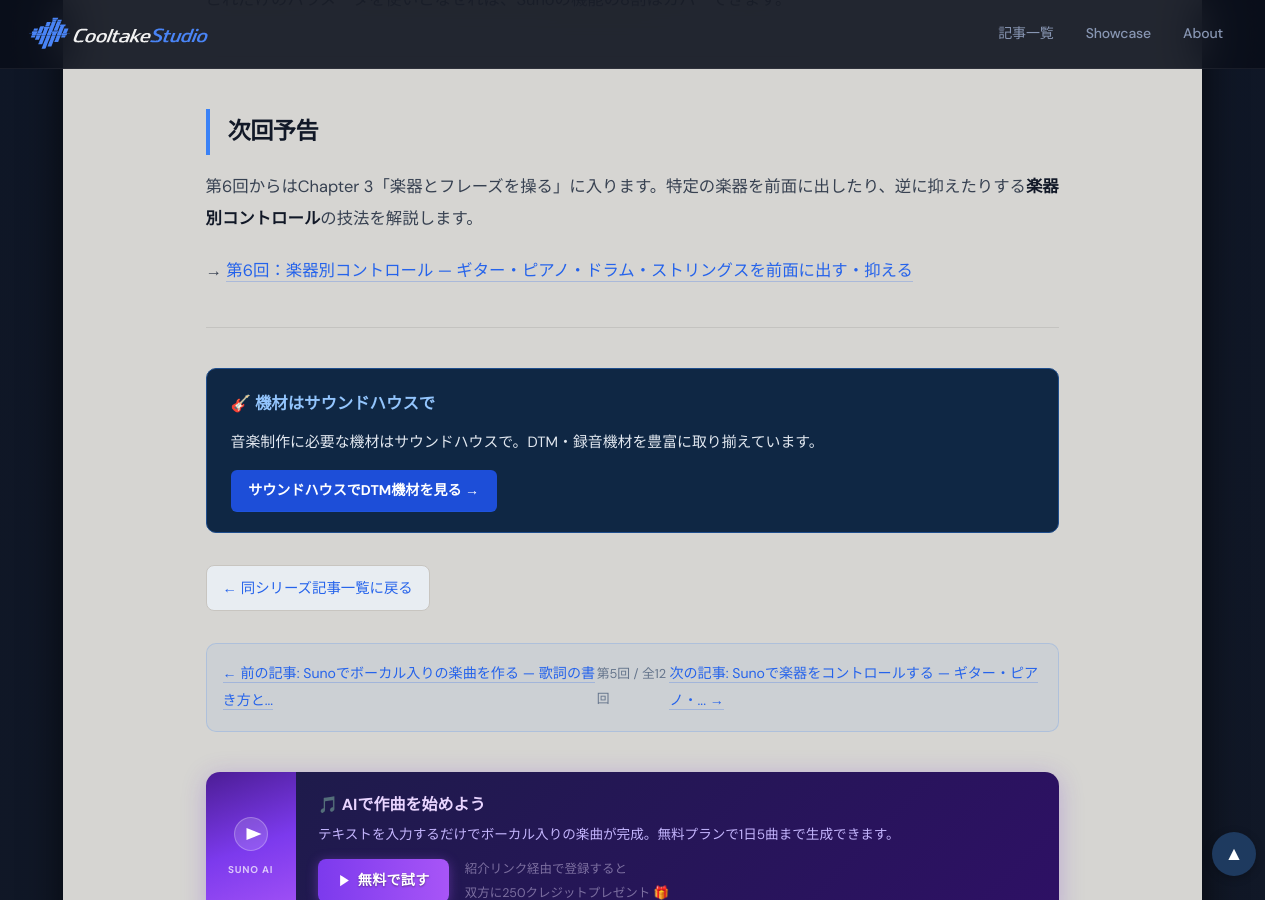
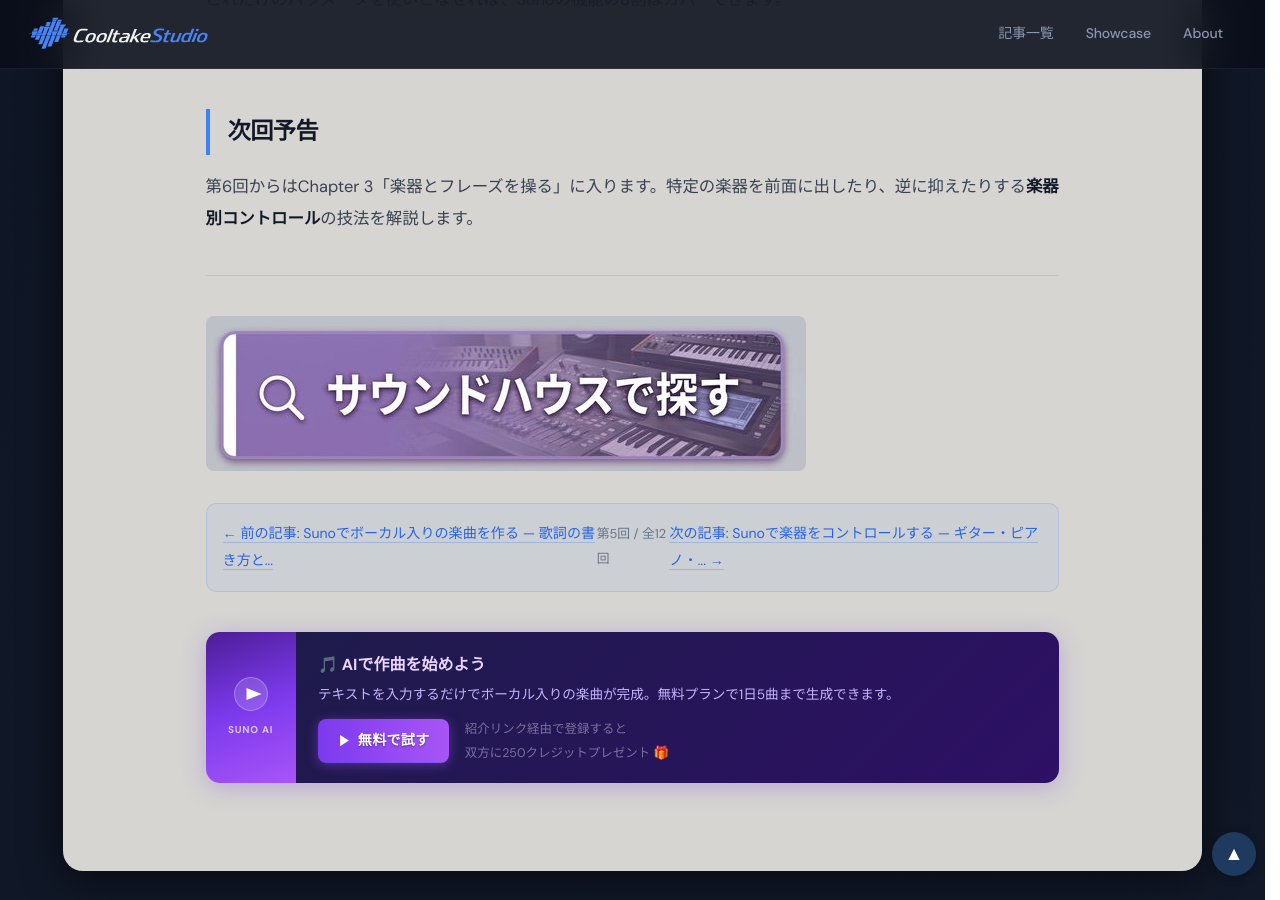
Before and after one commit to cooltake/cooltake-staging, a Jekyll site: the page built from _posts/2026-06-23-suno-guide-05.md, in a window 1280 px wide and 900 px high, scrolled down 4967 px. Built offline with Jekyll 4.4.1, drawn with Linux system fonts in a browser that asks for light colours; some web fonts are replaced.

Commit message:
fix: Sunoガイド 次回予告重複リンク削除・同シリーズ一覧削除・サウンドハウス画像ボタン化
Co-Authored-By: Claude Sonnet 4.6 <noreply@anthropic.com>

```diff
--- a/_posts/2026-06-23-suno-guide-04.md
+++ b/_posts/2026-06-23-suno-guide-04.md
@@ -234,16 +234,13 @@ lo-fi hip hop, piano, soft drums, instrumental, no vocals
 
 第5回では「Custom Modeの全パラメータ」を解説します。Style・Lyrics・Titleそれぞれの役割と、ここまで学んだ技法を組み合わせて完成度を上げる方法を紹介します。
 
-→ [第5回：Custom Modeを使いこなす — 全パラメータ解説](/production/suno-guide-05/)
-
 ---
 
-<div style="background:#0f2744;border:1px solid #1e4d8c;border-radius:10px;padding:1.2rem 1.5rem;margin:2rem 0;">
-  <div style="font-weight:700;color:#93c5fd;margin-bottom:.5rem;">🎸 機材はサウンドハウスで</div>
-  <p style="margin:0;font-size:.93rem;color:#e2e8f0;">音楽制作に必要な機材はサウンドハウスで。DTM・録音機材を豊富に取り揃えています。</p>
-  <a href="https://h.accesstrade.net/sp/cc?rk=01001xqc00os63&url=https%3A%2F%2Fwww.soundhouse.co.jp%2Fsearch%2Findex%2F%3Fcategory%3D%26search_all%3DDTM" rel="nofollow" referrerpolicy="no-referrer-when-downgrade" style="display:inline-block;margin-top:.8rem;padding:.45rem 1.1rem;background:#1d4ed8;color:#ffffff !important;border-radius:6px;text-decoration:none;font-size:.88rem;font-weight:600;">サウンドハウスでDTM機材を見る →</a>
+<div style="margin:2rem 0;">
+  <a href="https://h.accesstrade.net/sp/cc?rk=01001xqc00os63&url=https%3A%2F%2Fwww.soundhouse.co.jp%2Fsearch%2Findex%2F%3Fcategory%3D%26search_all%3DDTM" rel="nofollow" referrerpolicy="no-referrer-when-downgrade" target="_blank">
+    <img src="/assets/images/btn-soundhouse.jpg" alt="DTM 音楽制作 機材 をサウンドハウスで探す" style="max-width:100%;height:auto;border-radius:8px;display:block;">
+  </a>
 </div>
-<div style="margin:2rem 0;"><a href="/series-list.html?series=suno-guide" style="display:inline-block;padding:.5rem 1rem;background:#e8edf2;border:1px solid #c8c5c0;border-radius:8px;color:#1e3a5f;text-decoration:none;font-size:.9rem;">← 同シリーズ記事一覧に戻る</a></div>
 
 {% include suno-series-nav.html current=4 %}
 
--- a/_posts/2026-06-23-suno-guide-05.md
+++ b/_posts/2026-06-23-suno-guide-05.md
@@ -175,16 +175,13 @@ Extend           → 楽曲を延長してクオリティを上げる
 
 第6回からはChapter 3「楽器とフレーズを操る」に入ります。特定の楽器を前面に出したり、逆に抑えたりする**楽器別コントロール**の技法を解説します。
 
-→ [第6回：楽器別コントロール — ギター・ピアノ・ドラム・ストリングスを前面に出す・抑える](/production/suno-guide-06/)
-
 ---
 
-<div style="background:#0f2744;border:1px solid #1e4d8c;border-radius:10px;padding:1.2rem 1.5rem;margin:2rem 0;">
-  <div style="font-weight:700;color:#93c5fd;margin-bottom:.5rem;">🎸 機材はサウンドハウスで</div>
-  <p style="margin:0;font-size:.93rem;color:#e2e8f0;">音楽制作に必要な機材はサウンドハウスで。DTM・録音機材を豊富に取り揃えています。</p>
-  <a href="https://h.accesstrade.net/sp/cc?rk=01001xqc00os63&url=https%3A%2F%2Fwww.soundhouse.co.jp%2Fsearch%2Findex%2F%3Fcategory%3D%26search_all%3DDTM" rel="nofollow" referrerpolicy="no-referrer-when-downgrade" style="display:inline-block;margin-top:.8rem;padding:.45rem 1.1rem;background:#1d4ed8;color:#ffffff !important;border-radius:6px;text-decoration:none;font-size:.88rem;font-weight:600;">サウンドハウスでDTM機材を見る →</a>
+<div style="margin:2rem 0;">
+  <a href="https://h.accesstrade.net/sp/cc?rk=01001xqc00os63&url=https%3A%2F%2Fwww.soundhouse.co.jp%2Fsearch%2Findex%2F%3Fcategory%3D%26search_all%3DDTM" rel="nofollow" referrerpolicy="no-referrer-when-downgrade" target="_blank">
+    <img src="/assets/images/btn-soundhouse.jpg" alt="DTM 音楽制作 機材 をサウンドハウスで探す" style="max-width:100%;height:auto;border-radius:8px;display:block;">
+  </a>
 </div>
-<div style="margin:2rem 0;"><a href="/series-list.html?series=suno-guide" style="display:inline-block;padding:.5rem 1rem;background:#e8edf2;border:1px solid #c8c5c0;border-radius:8px;color:#1e3a5f;text-decoration:none;font-size:.9rem;">← 同シリーズ記事一覧に戻る</a></div>
 
 {% include suno-series-nav.html current=5 %}
 
--- a/_posts/2026-06-23-suno-guide-06.md
+++ b/_posts/2026-06-23-suno-guide-06.md
@@ -159,16 +159,13 @@ no lead guitar solo, groovy, upbeat
 
 第7回では「フレーズ単位の制御」を解説します。今回学んだ楽器コントロールと組み合わせながら、`[guitar solo]`・`[piano break]`・`[build up]` などのフレーズタグを使って「ここで特定楽器が暴れる」という瞬間を設計する方法を紹介します。
 
-→ [第7回：フレーズ単位の制御 — イントロ・ソロ・ブレイクを意図通りに作る](/production/suno-guide-07/)
-
 ---
 
-<div style="background:#0f2744;border:1px solid #1e4d8c;border-radius:10px;padding:1.2rem 1.5rem;margin:2rem 0;">
-  <div style="font-weight:700;color:#93c5fd;margin-bottom:.5rem;">🎸 機材はサウンドハウスで</div>
-  <p style="margin:0;font-size:.93rem;color:#e2e8f0;">音楽制作に必要な機材はサウンドハウスで。ギター・ドラム・キーボードを豊富に取り揃えています。</p>
-  <a href="https://h.accesstrade.net/sp/cc?rk=01001xqc00os63&url=https%3A%2F%2Fwww.soundhouse.co.jp%2Fsearch%2Findex%2F%3Fcategory%3D%26search_all%3D%E3%82%AE%E3%82%BF%E3%83%BC" rel="nofollow" referrerpolicy="no-referrer-when-downgrade" style="display:inline-block;margin-top:.8rem;padding:.45rem 1.1rem;background:#1d4ed8;color:#ffffff !important;border-radius:6px;text-decoration:none;font-size:.88rem;font-weight:600;">サウンドハウスでギター・楽器を見る →</a>
+<div style="margin:2rem 0;">
+  <a href="https://h.accesstrade.net/sp/cc?rk=01001xqc00os63&url=https%3A%2F%2Fwww.soundhouse.co.jp%2Fsearch%2Findex%2F%3Fcategory%3D%26search_all%3D%E3%82%AE%E3%82%BF%E3%83%BC" rel="nofollow" referrerpolicy="no-referrer-when-downgrade" target="_blank">
+    <img src="/assets/images/btn-soundhouse.jpg" alt="ギター 楽器 をサウンドハウスで探す" style="max-width:100%;height:auto;border-radius:8px;display:block;">
+  </a>
 </div>
-<div style="margin:2rem 0;"><a href="/series-list.html?series=suno-guide" style="display:inline-block;padding:.5rem 1rem;background:#e8edf2;border:1px solid #c8c5c0;border-radius:8px;color:#1e3a5f;text-decoration:none;font-size:.9rem;">← 同シリーズ記事一覧に戻る</a></div>
 
 {% include suno-series-nav.html current=6 %}
 
```
Also changed, not shown: _posts/2026-06-23-suno-guide-09.md (+3 -8 lines).
